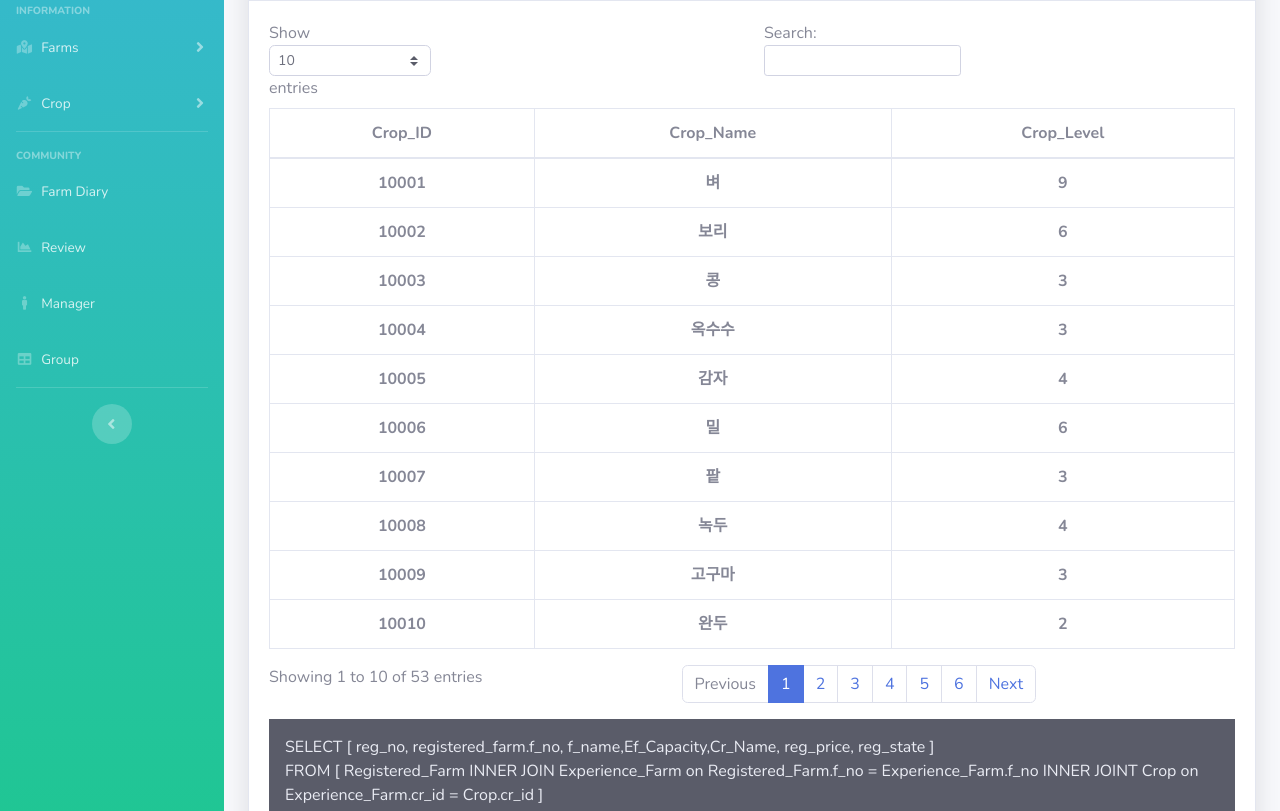
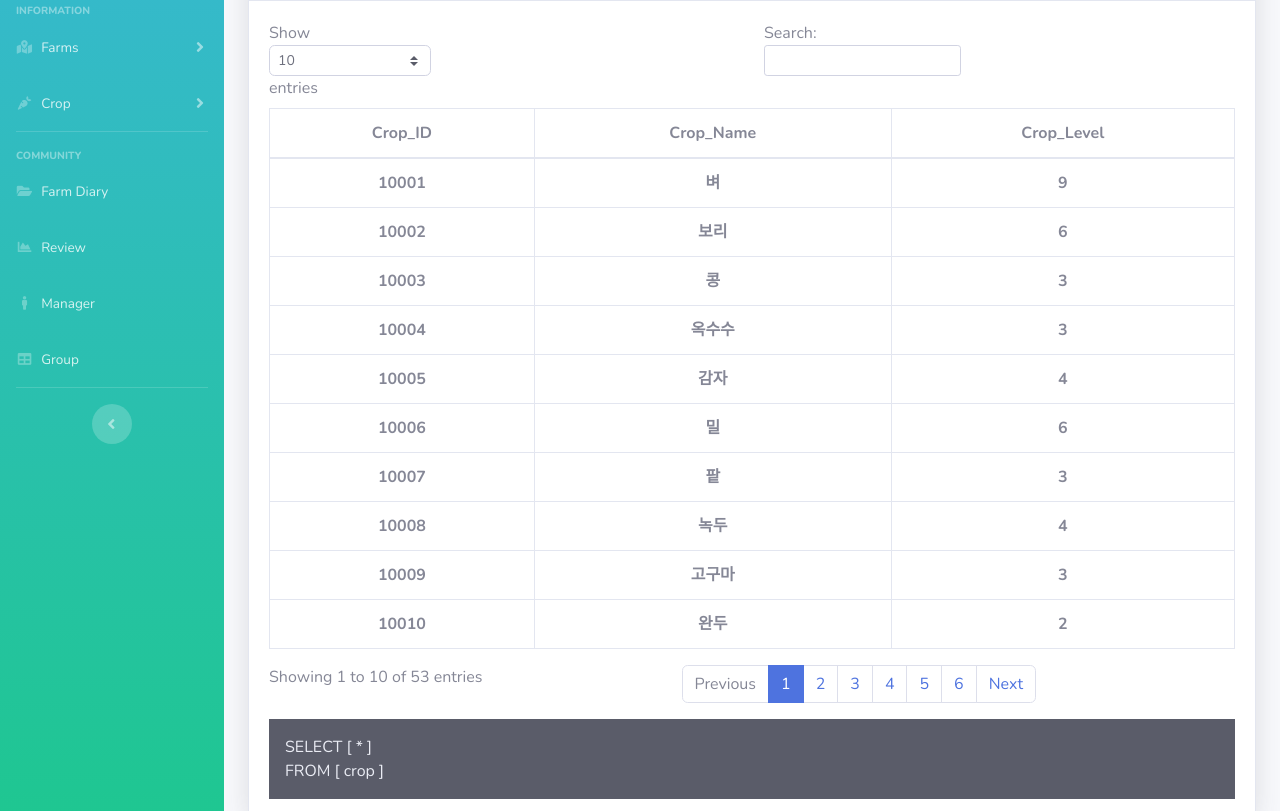
Before and after one commit to Yoonzzi/DB-farmers, a website with bundled scripts: page Crop_List.html in a window 1280 px wide. Shown: the part 141-952 px from the top of the page. Built offline with nearby package versions, Linux system fonts and the light colour scheme.

Commit message:
Update Crop_List.html

```diff
--- a/Crop_List.html
+++ b/Crop_List.html
@@ -639,10 +639,8 @@
                     </tbody>
                   </table>
                   <p class="text-gray-200 p-3 bg-dark m-0">
-                    SELECT    [ reg_no, registered_farm.f_no, f_name,Ef_Capacity,Cr_Name, reg_price, reg_state ]
-                    <br>FROM    [ Registered_Farm INNER JOIN Experience_Farm
-                        on Registered_Farm.f_no = Experience_Farm.f_no INNER JOINT Crop on Experience_Farm.cr_id = Crop.cr_id ]
-                        <br>ORER BY    [ reg_date desc ]
+                    SELECT    [ * ]
+                    <br>FROM  [ crop ]
 
                 </p>
                 </div>
```
